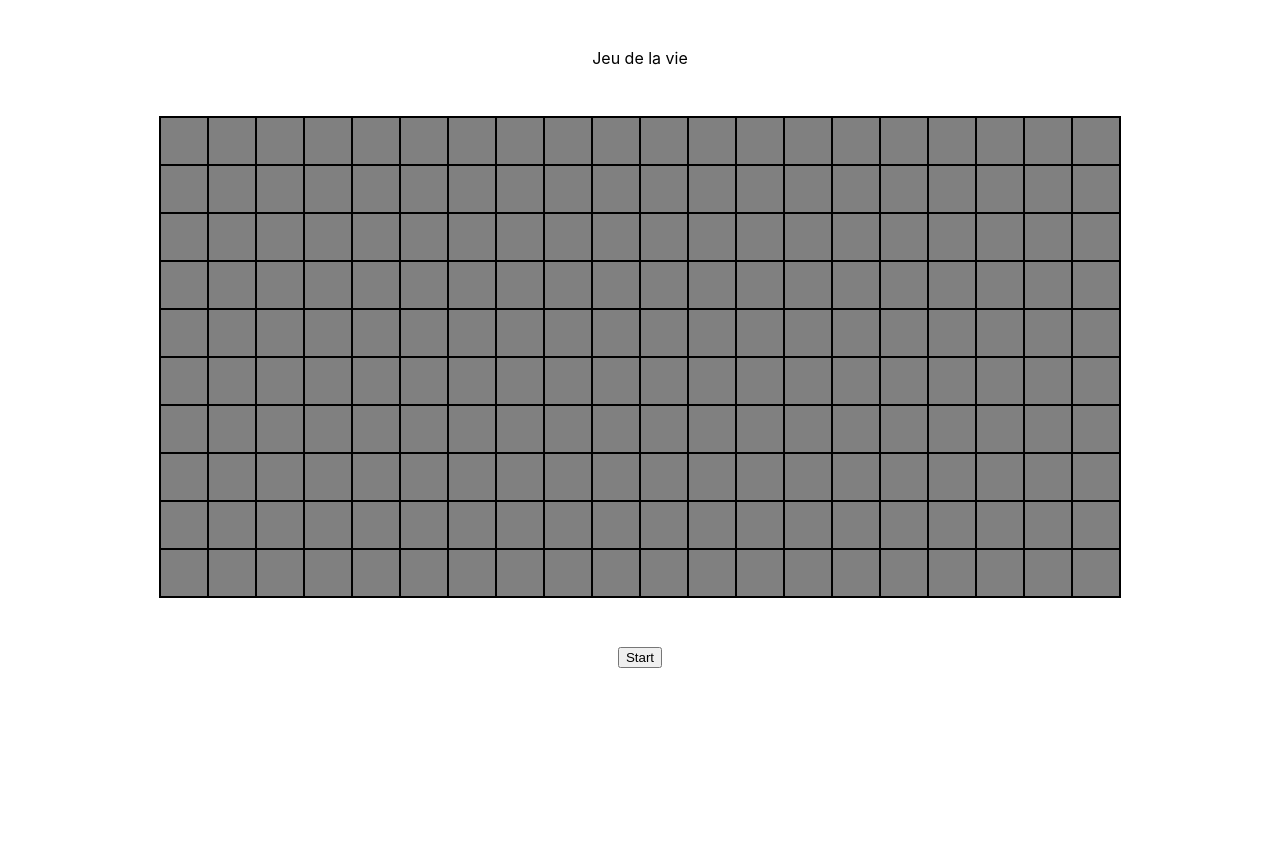
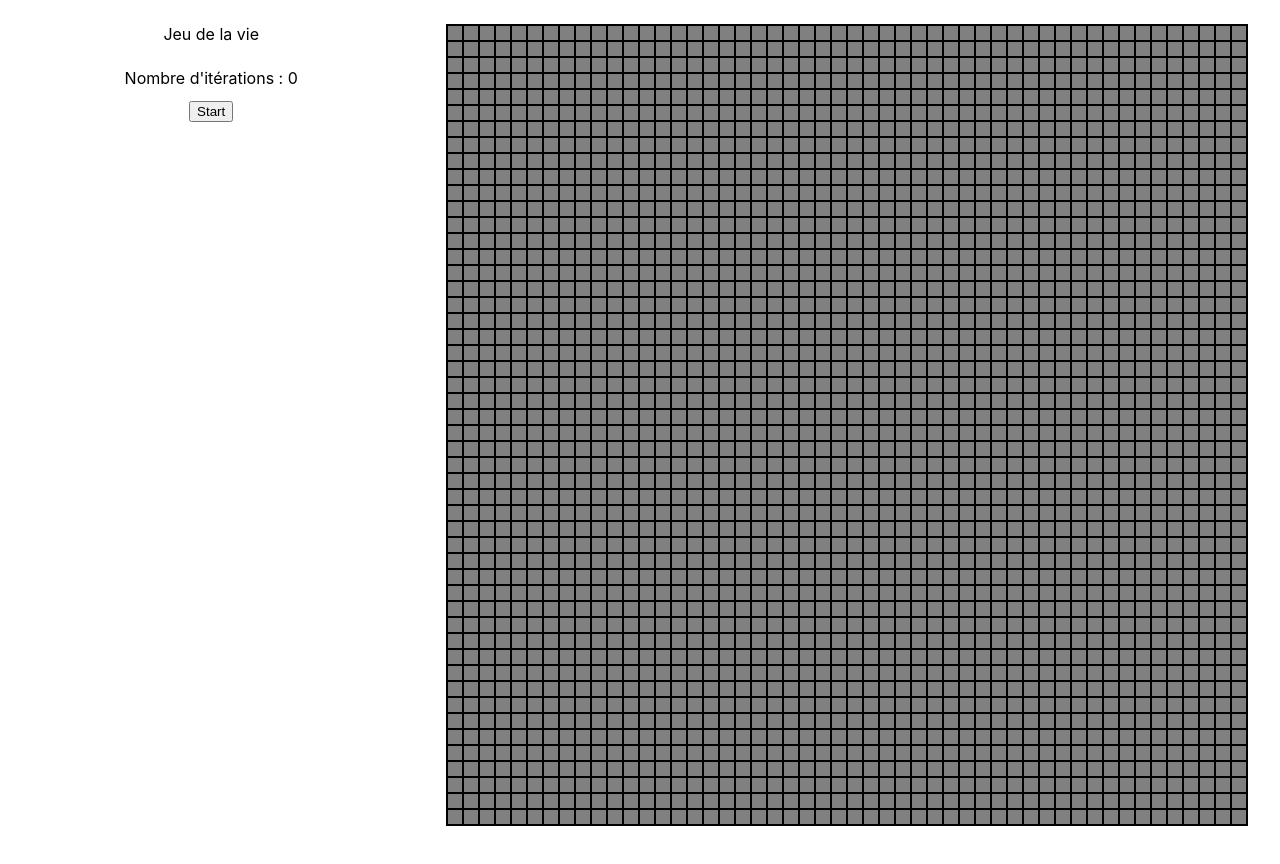
Before and after one commit to AntoineGonzalez/gameoflife, a React (Create React App) app: page / in a window 1280 px wide. Shown: the top 864 px of the page. Before the commit the page ends 800 px from the top, so only its background shows below. Built offline with nearby package versions, Linux system fonts and the light colour scheme.

Commit message:
feature: write slice test for grid iteration process

```diff
--- a/src/App.tsx
+++ b/src/App.tsx
@@ -1,7 +1,7 @@
 import './App.css'
 import styled from 'styled-components'
 import Grid from './components/Grid'
-import { selectGameState, tick, toggleRunningStatus } from './store/slices/gameSlice'
+import { selectGameState, tick, startGame, stopGame } from './store/slices/gameSlice'
 import { useState } from 'react'
 import { useDispatch, useSelector } from 'react-redux'
 
@@ -10,33 +10,66 @@ function App () {
   const gameState = useSelector(selectGameState)
   const [timeInterval, setTimeInterval] = useState<unknown | null>(null)
 
-  function toggleGameStatus () {
-    if (!gameState.isRunning) {
-      setTimeInterval(setInterval(() => dispatch(tick()), 1000))
-    } else {
-      clearInterval(timeInterval as number)
-      setTimeInterval(null)
-    }
+  function handleStarGame () {
+    setTimeInterval(
+      setInterval(
+        () => dispatch(tick()),
+        1000
+      )
+    )
 
-    dispatch(toggleRunningStatus())
+    dispatch(startGame())
+  }
+
+  function handleStopGame () {
+    clearInterval(timeInterval as number)
+    setTimeInterval(null)
+    dispatch(stopGame())
   }
 
   return (
     <div className="App">
-      <Header>
-        Jeu de la vie
-      </Header>
-      <Grid width={20} height={10} />
+        <Body>
+        <Aside>
+            <Header>
+              Jeu de la vie
+            </Header>
+            <List>
+              <li>Nombre d&apos;itérations : {gameState.iterationCounter}</li>
+              <li>
+                <Button onClick={gameState.isRunning ? handleStopGame : handleStarGame}>
+                  {gameState.isRunning ? 'Stop' : 'Start'}
+                </Button>
+              </li>
+            </List>
+          </Aside>
+          <Container>
+            <Grid width={50} height={50} />
+          </Container>
+        </Body>
 
-      <button onClick={toggleGameStatus}>
-        {gameState.isRunning ? 'Stop' : 'Start'}
-      </button>
     </div>
   )
 }
 
+const Container = styled.div`
+  margin: 1.5em;
+`
 const Header = styled.header`
-  margin: 3em auto;
+  margin-bottom: 1.5em;
 `
-
+const Body = styled.body`
+  display: flex;
+`
+const Aside = styled.aside`
+  width: 33%;
+  margin: 1.5em 0;
+`
+const List = styled.ul`
+  list-style-type: none;
+  padding: 0;
+`
+const Button = styled.button`
+  margin-top: 1em
+`
 export default App
--- a/src/components/Cell.tsx
+++ b/src/components/Cell.tsx
@@ -4,12 +4,12 @@ type Props = {
 }
 
 const Cell = styled.div<Props>`
-    width:3em;
-    height:3em;
-    margin:auto;
-    border: 1px solid black;
-    box-sizing: border-box;
-    background-color: ${(props) => props.isAlive ? 'white' : 'grey'}
+  width:1em;
+  height:1em;
+  margin:auto;
+  border: 1px solid black;
+  box-sizing: border-box;
+  background-color: ${(props) => props.isAlive ? 'white' : 'grey'};
 `
 
 export default Cell
--- a/src/components/Grid.tsx
+++ b/src/components/Grid.tsx
@@ -1,14 +1,20 @@
 import { useEffect } from 'react'
 import { useDispatch, useSelector } from 'react-redux'
 import styled from 'styled-components'
-import { Coord, GridProps, initialize, selectGrid, killCell, reviveCell } from '../store/slices/gameSlice'
+import { Coord, GridProps, initialize, selectGrid, killCell, reviveCell, selectGameState } from '../store/slices/gameSlice'
 import Cell from './Cell'
 
 const Grid = ({ width, height }: GridProps) => {
   const dispatch = useDispatch()
+
   const grid = useSelector(selectGrid)
+  const gameState = useSelector(selectGameState)
 
   function handleCellClick (coord: Coord) {
+    if (gameState.isRunning) {
+      return
+    }
+
     if (grid[coord.y][coord.x]) {
       dispatch(killCell(coord))
       return
@@ -22,7 +28,7 @@ const Grid = ({ width, height }: GridProps) => {
   }, [dispatch, height, width])
 
   return (
-        <Wrapper id="grid" width={grid[0].length} height={grid.length}>
+    <Wrapper id="grid" width={grid[0].length} height={grid.length} isRunning={gameState.isRunning}>
       {
         grid.map((line, lineIndex) =>
           <Line key={`line-${lineIndex}`} role="row">
@@ -44,12 +50,21 @@ const Grid = ({ width, height }: GridProps) => {
   )
 }
 
-const Wrapper = styled.div`
-    width:${({ width }: GridProps) => width * 3}em;
-    height:${({ height }: GridProps) => height * 3}em;
+type WrapperProps = {
+  isRunning: boolean
+  width: number
+  height: number
+}
+
+const Wrapper = styled.div<WrapperProps>`
+  width:${({ width }) => width * 1}em;
+  height:${({ height }) => height * 1}em;
   margin: auto;
-    margin-bottom: 3em;
-    border: solid 1px black
+  margin-bottom: 1.5em;
+  border: solid 1px black;
+  &:hover {
+    cursor: ${({ isRunning }) => isRunning ? 'inherit' : 'pointer'};
+  }
 `
 
 const Line = styled.div`
--- a/src/store/slices/gameSlice.ts
+++ b/src/store/slices/gameSlice.ts
@@ -98,10 +98,16 @@ export const gameSlice = createSlice({
         ...computeIteration(state)
       }
     },
-    toggleRunningStatus: (state) => {
+    stopGame: (state) => {
       return {
         ...state,
-        isRunning: !state.isRunning
+        isRunning: false
+      }
+    },
+    startGame: (state) => {
+      return {
+        ...state,
+        isRunning: true
       }
     },
     initialize: (state, action: PayloadAction<GridProps>) => {
@@ -122,7 +128,10 @@ export const gameSlice = createSlice({
 })
 
 export const {
-  initialize, tick, toggleRunningStatus,
+  initialize,
+  tick,
+  startGame,
+  stopGame,
   killCell,
   reviveCell
 } = gameSlice.actions
```
Also changed, not shown: src/tests/fixtures/grids.json (+367 -1 lines), 1 other file (tests, documents, lock files or other folders). Lines whose indentation alone changed are shown as unchanged.
